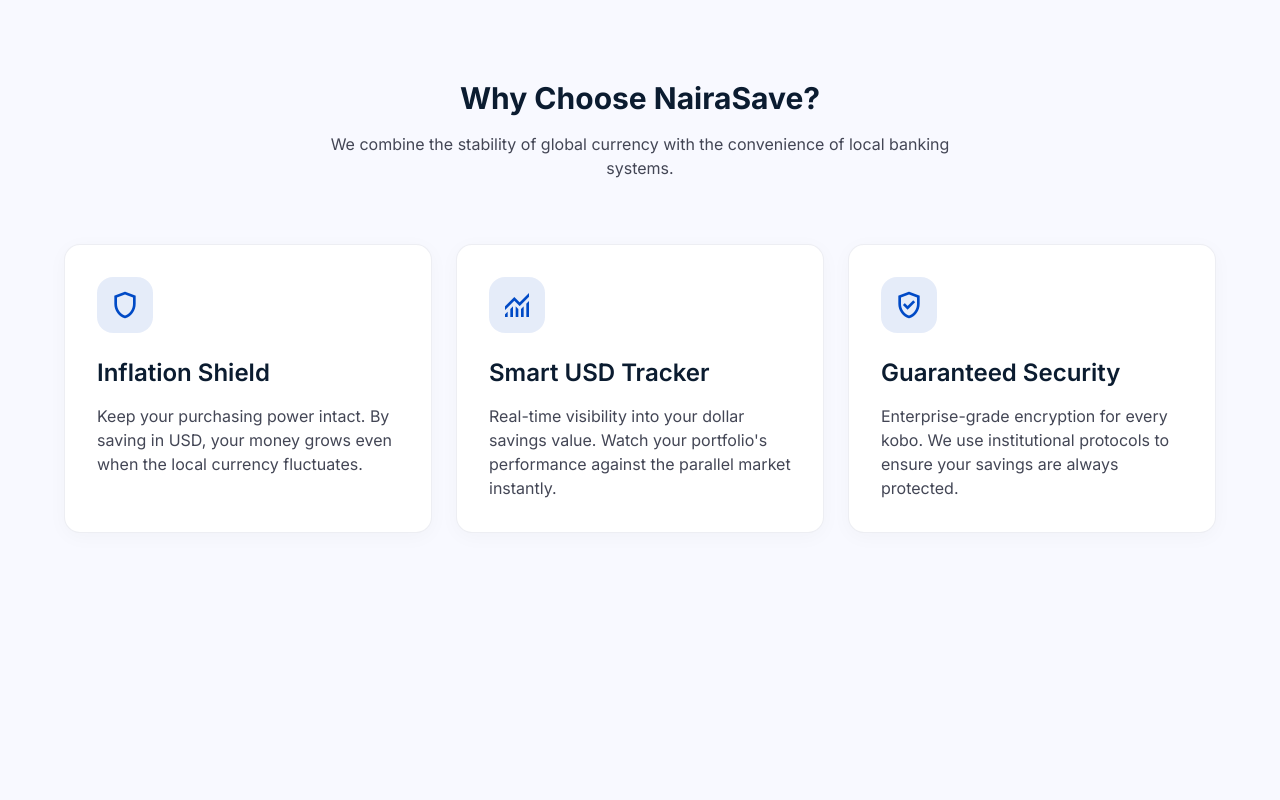
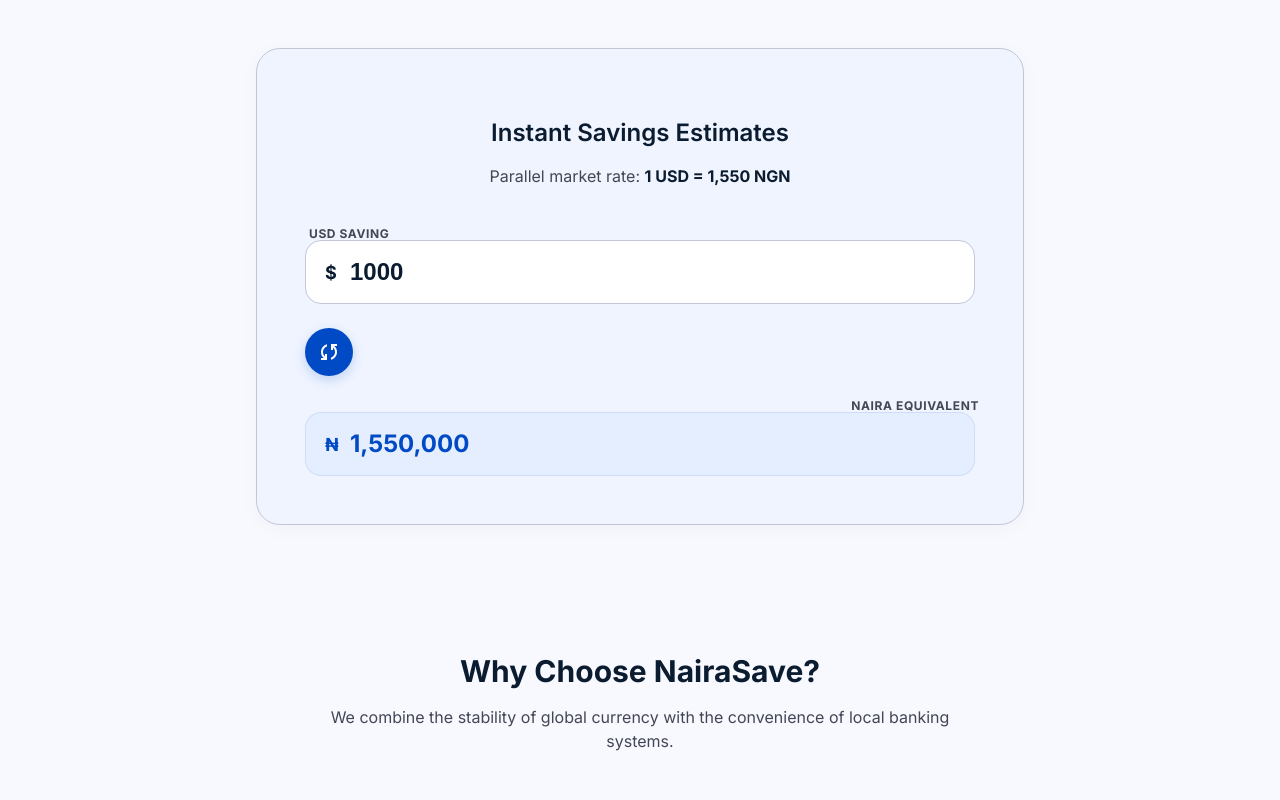
Before and after one commit to Chideradotcom/nairasave, a React (Vite) app: page / in a window 1280 px wide. Shown: the top 800 px of the page. Built offline with nearby package versions, Linux system fonts and the light colour scheme.

Commit message:
Created Converter Component

```diff
--- a/src/App.jsx
+++ b/src/App.jsx
@@ -1,11 +1,13 @@
 import "./App.css";
 import BenefitsSection from "./components/benefits/benefits-section";
+import { Converter } from "./components/converter/Converter";
 
 function App() {
   return(
-    <div>
+    <>
+      <Converter/>
       <BenefitsSection/>
-    </div>
+    </>
   )
 }
 
--- /dev/null
+++ b/src/components/converter/Converter.jsx
@@ -0,0 +1,66 @@
+import { useState } from "react";
+import styles from "./Converter.module.css";
+
+export function Converter() {
+  const [usdInput, setUsdInput] = useState("1000");
+  const staticRate = 1550;
+
+  const handleInputChange = (event) => {
+    setUsdInput(event.target.value);
+  };
+
+  const calculatedNaira = (parseFloat(usdInput) || 0) * staticRate;
+
+  const nairaOutput = new Intl.NumberFormat("en-NG", {
+    minimumFractionDigits: 0,
+    maximumFractionDigits: 2,
+  }).format(calculatedNaira);
+
+  return (
+    <section className={styles.converterSection}>
+      {/* Self-contained widget styled as an article */}
+      <article className={styles.converterCard}>
+        <header className={styles.cardHeader}>
+          <h2 className={styles.savingsTitle}>Instant Savings Estimates</h2>
+          <p className={styles.rateSubtitle}>
+            Parallel market rate:{" "}
+            <span className={styles.subtitleBold}>1 USD = 1,550 NGN</span>
+          </p>
+        </header>
+
+        <form className={styles.calculatorCont} onSubmit={(e) => e.preventDefault()}>
+          <fieldset className={styles.usdCont}>
+            <legend className={styles.inputLabel}>USD Saving</legend>
+            <span className={styles.inputDecoratorWrapper}>
+              <span className={`${styles.currencySymbol} ${styles.usdColor}`}>$</span>
+              <input
+                type="number"
+                name="usdInput"
+                id="usdInput"
+                min="0"
+                placeholder="0.00"
+                className={styles.usdInput}
+                onChange={handleInputChange}
+                value={usdInput}
+              />
+            </span>
+          </fieldset>
+
+          <button type="button" aria-label="Convert currency" className={styles.syncIconDivider}>
+            <span className="material-symbols-outlined">sync</span>
+          </button>
+
+          <fieldset className={styles.nairaCont}>
+            <legend className={`${styles.inputLabel} ${styles.textRightDesktop}`}>
+              Naira Equivalent
+            </legend>
+            <span className={styles.inputDecoratorWrapper}>
+              <span className={`${styles.currencySymbol} ${styles.ngnColor}`}>₦</span>
+              <output className={styles.nairaOutput}>{nairaOutput}</output>
+            </span>
+          </fieldset>
+        </form>
+      </article>
+    </section>
+  );
+}
--- /dev/null
+++ b/src/components/converter/Converter.module.css
@@ -0,0 +1,195 @@
+.converterSection {
+  padding: 48px var(--space-margin-desktop);
+  max-width: var(--space-container-max);
+  margin: 0 auto;
+}
+
+.converterCard {
+  background-color: var(--color-surface-container-low);
+  padding: 48px;
+  border-radius: var(--radius-xl);
+  max-width: 768px;
+  margin: 0 auto;
+  border: 1px solid var(--color-outline-variant);
+  box-shadow: 0px 4px 20px rgba(0, 0, 0, 0.03);
+}
+
+.cardHeader {
+  margin-bottom: 40px;
+  text-align: center;
+}
+
+.savingsTitle {
+  font-size: var(--font-size-headline-sm);
+  font-weight: var(--font-weight-headline-sm);
+  line-height: var(--line-height-headline-sm);
+  color: var(--color-on-surface);
+  margin-bottom: 8px;
+}
+
+.rateSubtitle {
+  font-size: var(--font-size-body-md);
+  font-weight: var(--font-weight-body-md);
+  line-height: var(--line-height-body-md);
+  color: var(--color-on-surface-variant);
+}
+
+.subtitleBold {
+  font-weight: 700;
+  color: var(--color-on-surface);
+}
+
+.calculatorCont {
+  display: grid;
+  grid-template-cols: 1fr auto 1fr;
+  gap: 24px;
+  align-items: center;
+  position: relative;
+  width: 100%;
+}
+
+.usdCont,
+.nairaCont {
+  display: flex;
+  flex-direction: column;
+  gap: 8px;
+  width: 100%;
+  border: none;
+  margin: 0;
+  padding: 0;
+  min-width: 0;
+}
+
+.inputLabel {
+  display: block;
+  width: 100%;
+  padding: 0;
+  margin-bottom: 0;
+  border: 0;
+  font-size: var(--font-size-label-caps);
+  font-weight: var(--font-weight-label-caps);
+  line-height: var(--line-height-label-caps);
+  letter-spacing: var(--letter-spacing-label-caps);
+  text-transform: uppercase;
+  color: var(--color-on-surface-variant);
+  margin-left: 4px;
+}
+
+.textRightDesktop {
+  text-align: right;
+}
+
+.inputDecoratorWrapper {
+  position: relative;
+  display: flex;
+  align-items: center;
+  width: 100%;
+}
+
+.currencySymbol {
+  position: absolute;
+  left: 20px;
+  font-size: var(--font-size-body-lg);
+  font-weight: 700;
+  pointer-events: none;
+}
+
+.usdColor {
+  color: var(--color-on-surface);
+}
+
+.ngnColor {
+  color: var(--color-primary);
+}
+
+.usdInput {
+  width: 100%;
+  height: 64px;
+  padding-left: 44px;
+  padding-right: 20px;
+  border-radius: var(--radius-md);
+  background-color: var(--color-surface-container-lowest);
+  border: 1.5px solid var(--color-outline-variant);
+  font-size: var(--font-size-headline-sm);
+  font-weight: var(--font-weight-headline-sm);
+  color: var(--color-on-surface);
+  outline: none;
+  transition: all 0.2s ease;
+}
+
+.usdInput:focus {
+  border-color: var(--color-primary);
+  box-shadow: 0 0 0 4px rgba(0, 74, 198, 0.1);
+}
+
+.usdInput::-webkit-outer-spin-button,
+.usdInput::-webkit-inner-spin-button {
+  -webkit-appearance: none;
+  margin: 0;
+}
+
+.nairaOutput {
+  display: flex;
+  align-items: center;
+  width: 100%;
+  height: 64px;
+  padding-left: 44px;
+  padding-right: 20px;
+  border-radius: var(--radius-md);
+  background-color: var(--color-surface-container);
+  border: 1.5px solid rgba(0, 74, 198, 0.1);
+  font-size: var(--font-size-headline-sm);
+  font-weight: 700;
+  color: var(--color-primary);
+}
+
+.syncIconDivider {
+  width: 48px;
+  height: 48px;
+  border-radius: var(--radius-full);
+  background-color: var(--color-primary);
+  color: var(--color-white);
+  display: flex;
+  align-items: center;
+  justify-content: center;
+  box-shadow: 0px 4px 12px rgba(0, 74, 198, 0.2);
+  border: none;
+  cursor: pointer;
+  padding: 0;
+  outline: none;
+  transition:
+  transform 0.2s ease,
+  filter 0.2s ease;
+}
+
+.syncIconDivider:hover {
+  filter: brightness(1.1);
+}
+
+.syncIconDivider:active {
+  transform: scale(0.95);
+}
+
+@media (max-width: 600px) {
+  .converterSection {
+    padding: 40px var(--space-margin-mobile);
+  }
+
+  .converterCard {
+    padding: 24px var(--space-margin-mobile);
+  }
+
+  .calculatorCont {
+    grid-template-cols: 1fr;
+    gap: 16px;
+  }
+
+  .syncIconDivider {
+    margin: 0 auto;
+    transform: rotate(90deg); /* Turn symbol pointing down when inputs stack */
+  }
+
+  .textRightDesktop {
+    text-align: left;
+  }
+}
```
Also changed, not shown: src/index.css (line endings or trailing spaces).
